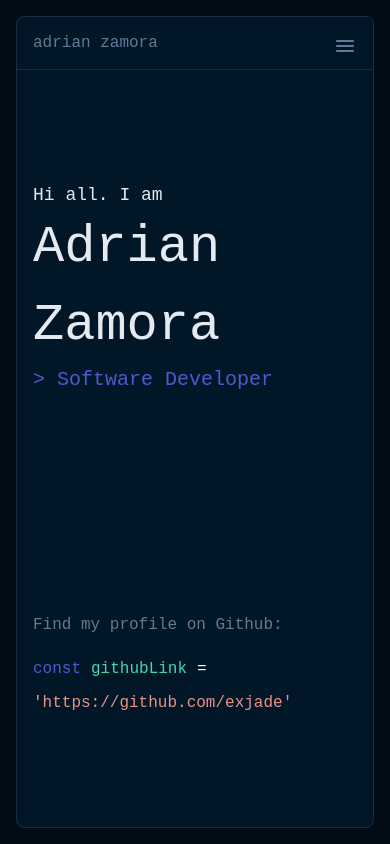
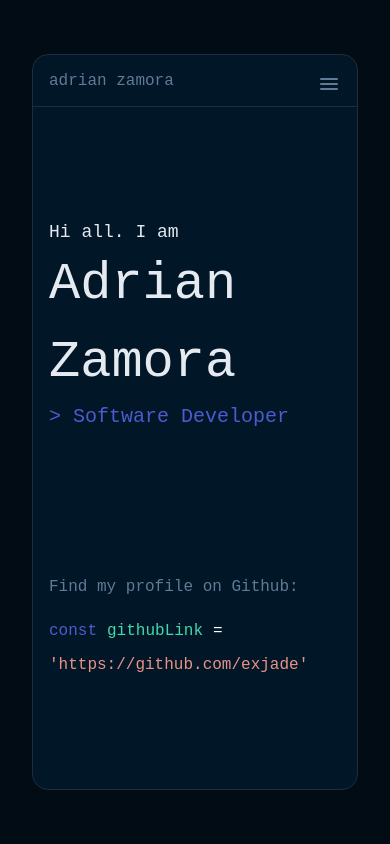
Before and after one commit to exjade/portafolio, a React (Create React App) app: page / in a window 390 px wide. Built offline with nearby package versions, Linux system fonts and the light colour scheme.

Commit message:
style(layout): update styles for container and wrapper in different viewports

```diff
--- a/src/components/layout/styles/layout.module.css
+++ b/src/components/layout/styles/layout.module.css
@@ -13,10 +13,12 @@ body,
 
 
 .container {
-    height: 100svh;
-    padding: 0;
     background: var(--color-black-background);
-    padding: 3rem;
+    height: 100%;
+    min-height: 100vh;
+    display: flex;
+    align-items: center;
+    justify-content: center;
 }
 
 
@@ -33,7 +35,6 @@ body,
 
 .wrapper {
     background: var(--color-blue-background);
-    height: 100%;
     border-color: var(--border-wrapper-color);
     border-width: var(--border-wrapper-width);
     border-style: var(--border-wrapper-style);
@@ -43,47 +44,16 @@ body,
     -ms-border-radius: var(--border-radius);
     -o-border-radius: var(--border-radius);
     display: flex;
+    align-items: stretch;
+    justify-content: center;
+    box-sizing: border-box;
     flex-direction: column;
-    justify-content: space-between;
-    align-content: center;
+    margin: 2rem;
+    border-radius: 1rem;
+    height: 46rem;
+    width: 1782px;
 }
 
-
-
-@media (max-width: 960px) {
-    .container {
-        height: 100svh;
-        padding: 0;
-        background: var(--color-black-background);
-        padding: 2rem;
-    }
-}
-
-@media (max-width: 720px) {
-    .container {
-        height: 100svh;
-        padding: 0;
-        background: var(--color-black-background);
-        padding: 1rem;
-    }
-
-    .wrapper {
-        background: var(--color-blue-background);
-        height: 100%;
-        border-color: var(--border-wrapper-color);
-        border-width: var(--border-wrapper-width);
-        border-style: var(--border-wrapper-style);
-        border-radius: var(--border-radius);
-        -webkit-border-radius: var(--border-radius);
-        -moz-border-radius: var(--border-radius);
-        -ms-border-radius: var(--border-radius);
-        -o-border-radius: var(--border-radius);
-        display: flex;
-        flex-direction: column;
-        justify-content: start;
-        align-content: center;
-    }
-}
 
 @media (max-width: 600px) {
 
```
Lines whose indentation alone changed are shown as unchanged.
